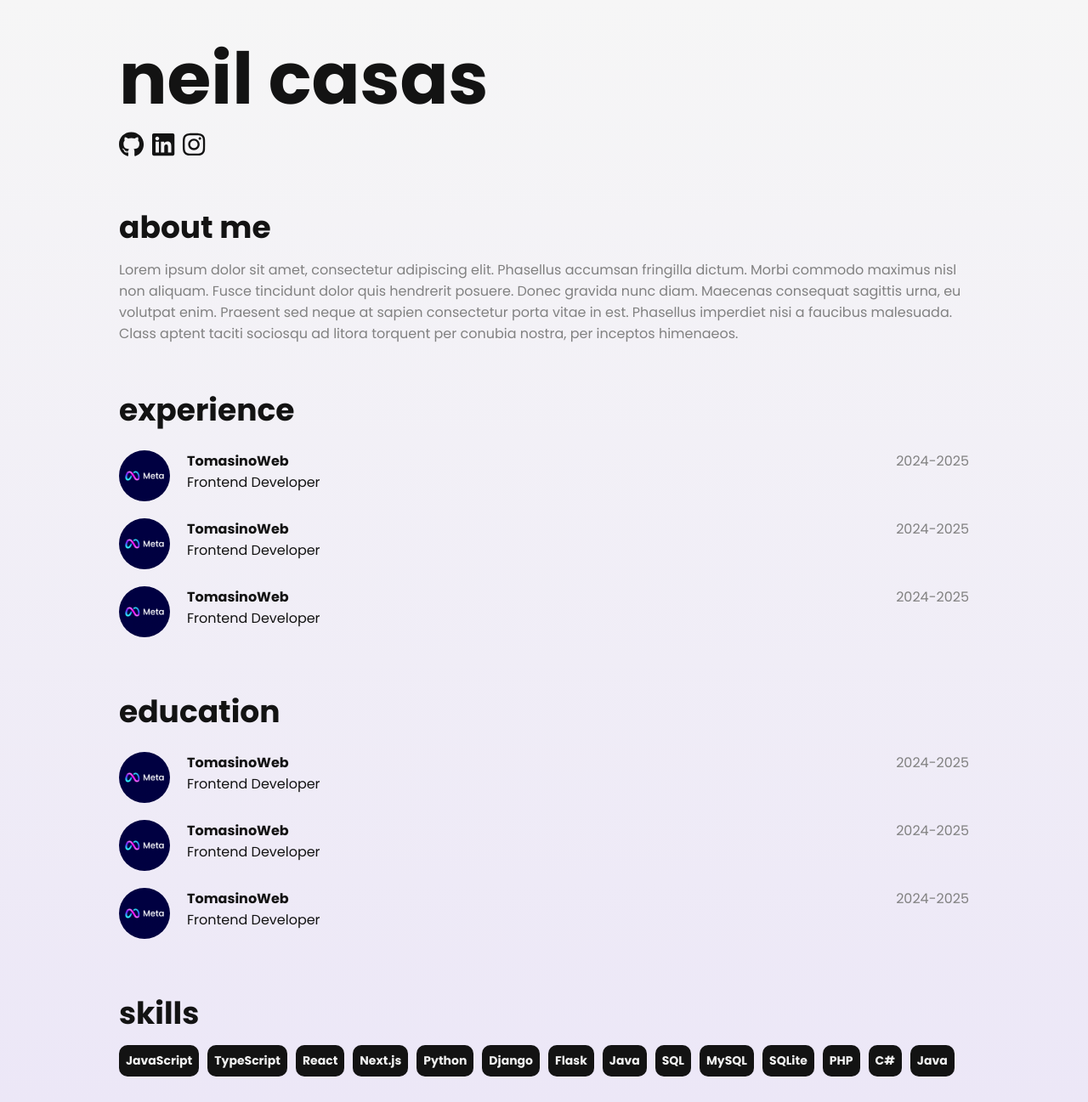
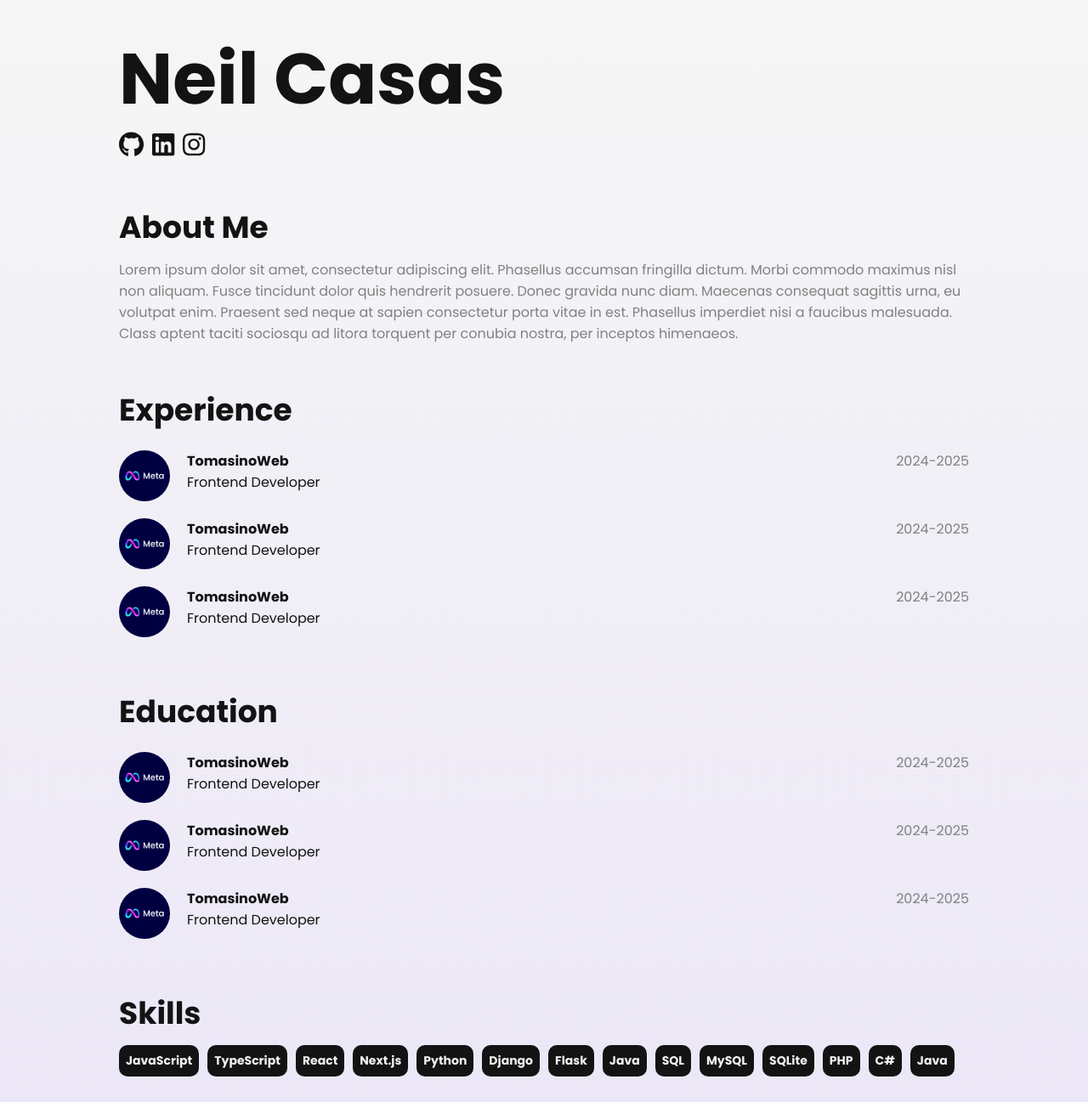
Before and after one commit to neilcasas/portfolio-v1, a Next.js app: page / in a window 1280 px wide. Shown: the whole page at 85% size. Built offline with nearby package versions, Linux system fonts and the light colour scheme.

Commit message:
created initial project component

```diff
--- a/src/app/components/About.tsx
+++ b/src/app/components/About.tsx
@@ -12,7 +12,7 @@ export const About: React.FC = () => {
       whileInView={{ opacity: 1, translateX: "0%" }}
       viewport={{ once: true }}
     >
-      <Subheader text="about me" />
+      <Subheader text="About Me" />
       <p>
         Lorem ipsum dolor sit amet, consectetur adipiscing elit. Phasellus
         accumsan fringilla dictum. Morbi commodo maximus nisl non aliquam. Fusce
--- a/src/app/components/Hero.tsx
+++ b/src/app/components/Hero.tsx
@@ -18,7 +18,7 @@ export const Hero = () => {
       whileInView={{ opacity: 1, translateX: "0%" }}
       viewport={{ once: true }}
     >
-      <h1 className={styles.h1}>neil casas</h1>
+      <h1 className={styles.h1}>Neil Casas</h1>
       <div className={styles.icons}>
         <Link href="https://github.com/neilcasas" target="_blank">
           <FontAwesomeIcon icon={faGithub} />
--- a/src/app/components/Skills.tsx
+++ b/src/app/components/Skills.tsx
@@ -34,7 +34,7 @@ export const skillsData: string[] = [
 export const Skills: React.FC<SkillsProps> = ({ skills }) => {
   return (
     <div className={styles.mainContainer}>
-      <Subheader text="skills" />
+      <Subheader text="Skills" />
       <div className={styles.skills}>
         {skills.map((skill, index) => (
           <Skill key={index} text={skill} />
--- a/src/app/page.tsx
+++ b/src/app/page.tsx
@@ -10,8 +10,8 @@ export default function Home() {
       <Hero></Hero>
       <div className={styles.content}>
         <About></About>
-        <List items={testProps} title="experience"></List>
-        <List items={testProps} title="education"></List>
+        <List items={testProps} title="Experience"></List>
+        <List items={testProps} title="Education"></List>
         <Skills skills={skillsData}></Skills>
       </div>
     </main>
```
Also changed, not shown: src/app/components/Projects.tsx (added, +51 -0 lines), src/app/components/Projects.module.scss (added).
